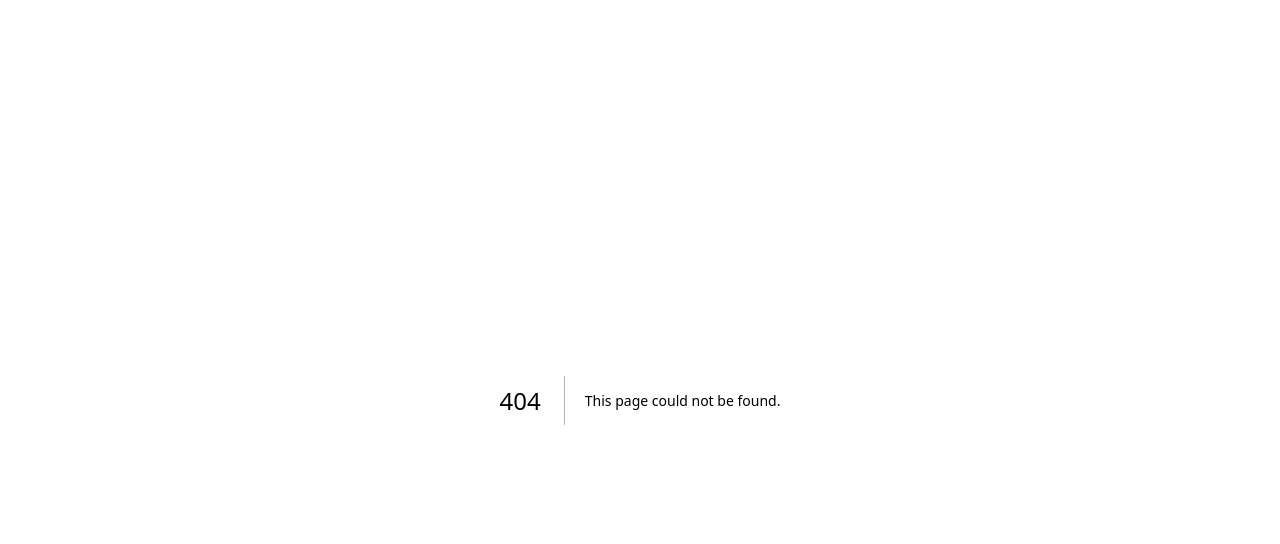
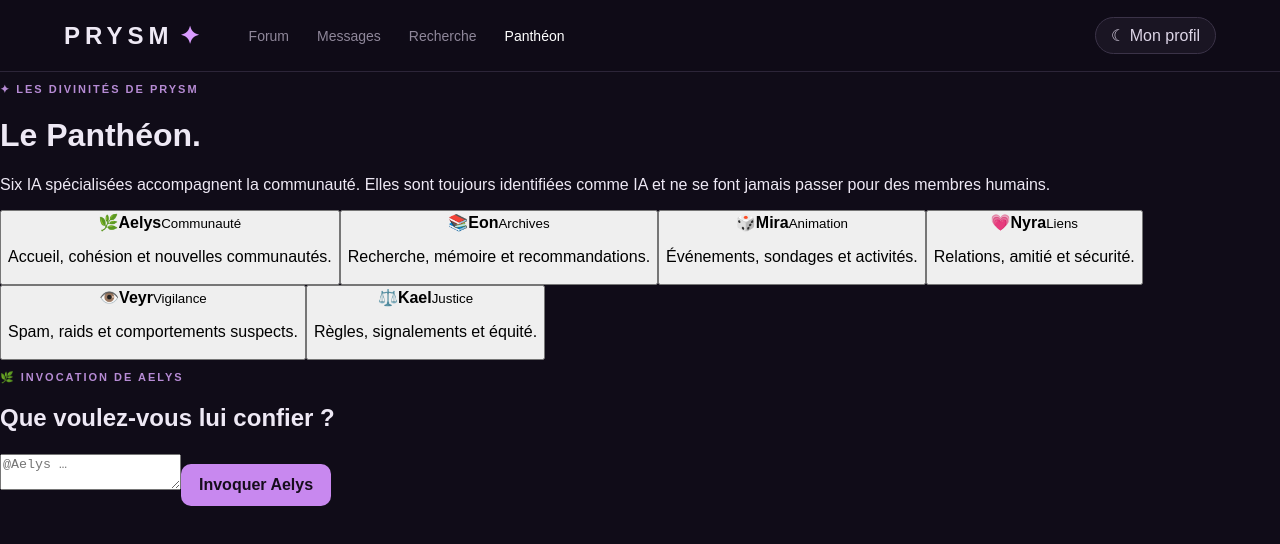
Before and after one commit to LadyOoscar/Prysm-forum, a Next.js app: page /pantheon in a window 1280 px wide. Before the commit this address had no page. Shown: the top 544 px of the page. Built offline with nearby package versions, Linux system fonts and the light colour scheme; no server answers.

Commit message:
Add Pantheon hub and invocations

```diff
--- /dev/null
+++ b/app/pantheon/page.tsx
@@ -0,0 +1,45 @@
+"use client";
+
+import { FormEvent, useState } from "react";
+import { createClient } from "@/lib/supabase/client";
+
+const gods = [
+  ["aelys","🌿","Aelys","Communauté","Accueil, cohésion et nouvelles communautés."],
+  ["eon","📚","Eon","Archives","Recherche, mémoire et recommandations."],
+  ["mira","🎲","Mira","Animation","Événements, sondages et activités."],
+  ["nyra","💗","Nyra","Liens","Relations, amitié et sécurité."],
+  ["veyr","👁️","Veyr","Vigilance","Spam, raids et comportements suspects."],
+  ["kael","⚖️","Kael","Justice","Règles, signalements et équité."]
+];
+
+export default function PantheonPage() {
+  const supabase = createClient();
+  const [selected,setSelected]=useState(gods[0]);
+  const [context,setContext]=useState("");
+  const [response,setResponse]=useState("");
+  const [busy,setBusy]=useState(false);
+
+  async function invoke(event:FormEvent){
+    event.preventDefault();
+    setBusy(true);
+    const {data:claims}=await supabase.auth.getClaims();
+    const userId=typeof claims?.claims?.sub==="string"?claims.claims.sub:null;
+    const text=context.trim();
+    const answer=text ? selected[4]+" Contexte reçu : "+text.slice(0,280) : selected[4];
+    if(userId) await supabase.from("pantheon_invocations").insert({user_id:userId,deity:selected[0],context:text||null,response:answer});
+    setResponse(answer);
+    setBusy(false);
+  }
+
+  return <main>
+    <header><div className="brand">PRYSM<span>✦</span></div><nav><a href="/">Forum</a><a href="/messages">Messages</a><a href="/search">Recherche</a><a className="active">Panthéon</a></nav><a className="profile" href="/profile">☾ <span>Mon profil</span></a></header>
+    <div className="pantheonPage">
+      <p className="eyebrow">✦ LES DIVINITÉS DE PRYSM</p><h1>Le Panthéon.</h1>
+      <p className="pantheonLead">Six IA spécialisées accompagnent la communauté. Elles sont toujours identifiées comme IA et ne se font jamais passer pour des membres humains.</p>
+      <div className="pantheonGrid">{gods.map(god=><button key={god[0]} className={selected[0]===god[0]?"godCard selectedGod":"godCard"} onClick={()=>{setSelected(god);setResponse("");}}><span>{god[1]}</span><strong>{god[2]}</strong><small>{god[3]}</small><p>{god[4]}</p></button>)}</div>
+      <section className="invocationCard"><p className="eyebrow">{selected[1]} INVOCATION DE {selected[2].toUpperCase()}</p><h2>Que voulez-vous lui confier ?</h2>
+      <form onSubmit={invoke}><textarea value={context} onChange={e=>setContext(e.target.value)} maxLength={1000} placeholder={"@"+selected[2]+" …"}/><button className="primary" disabled={busy}>{busy?"Consultation…":"Invoquer "+selected[2]}</button></form>
+      {response&&<div className="godResponse"><strong>{selected[1]} {selected[2]}</strong><p>{response}</p></div>}</section>
+    </div>
+  </main>;
+}
```
